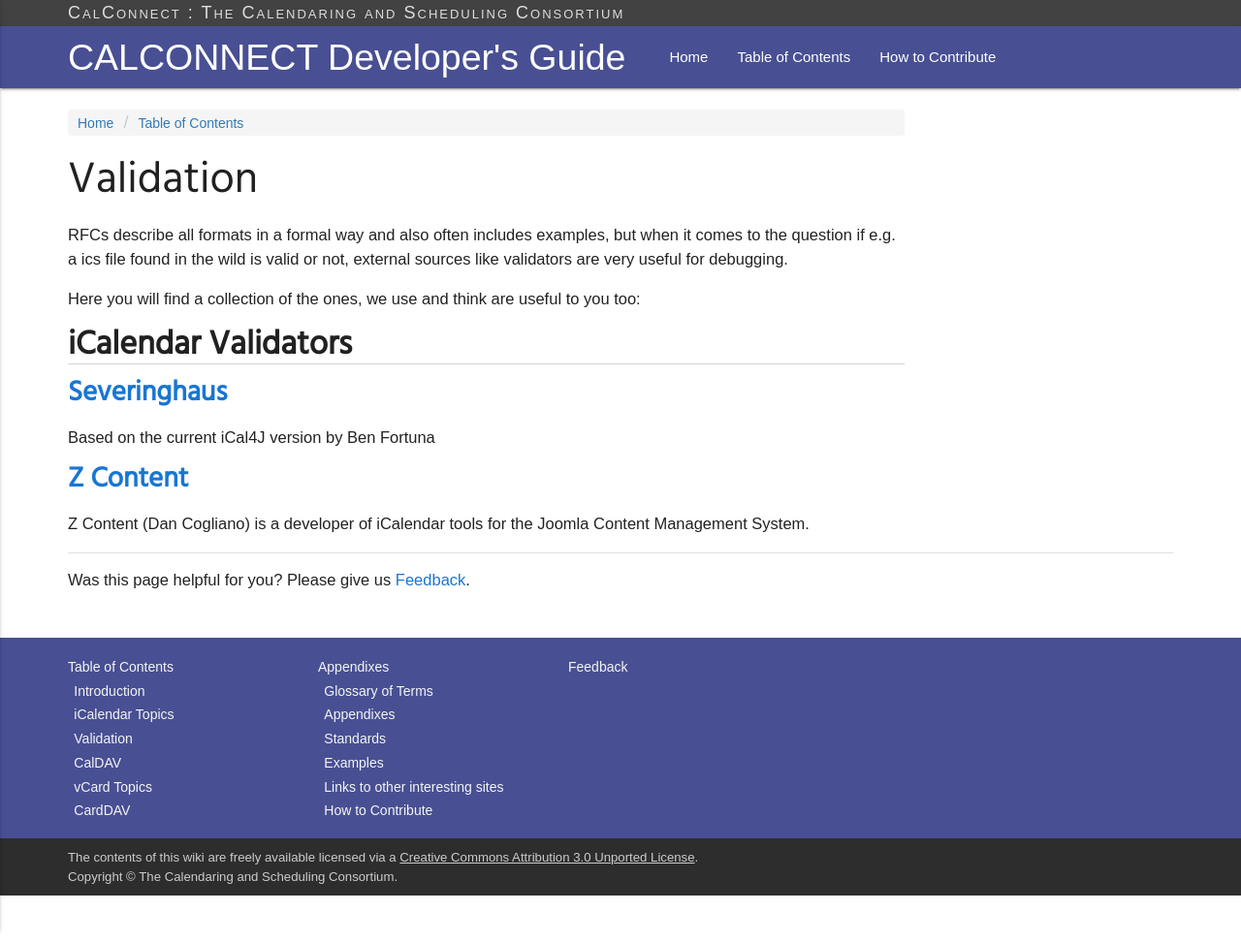
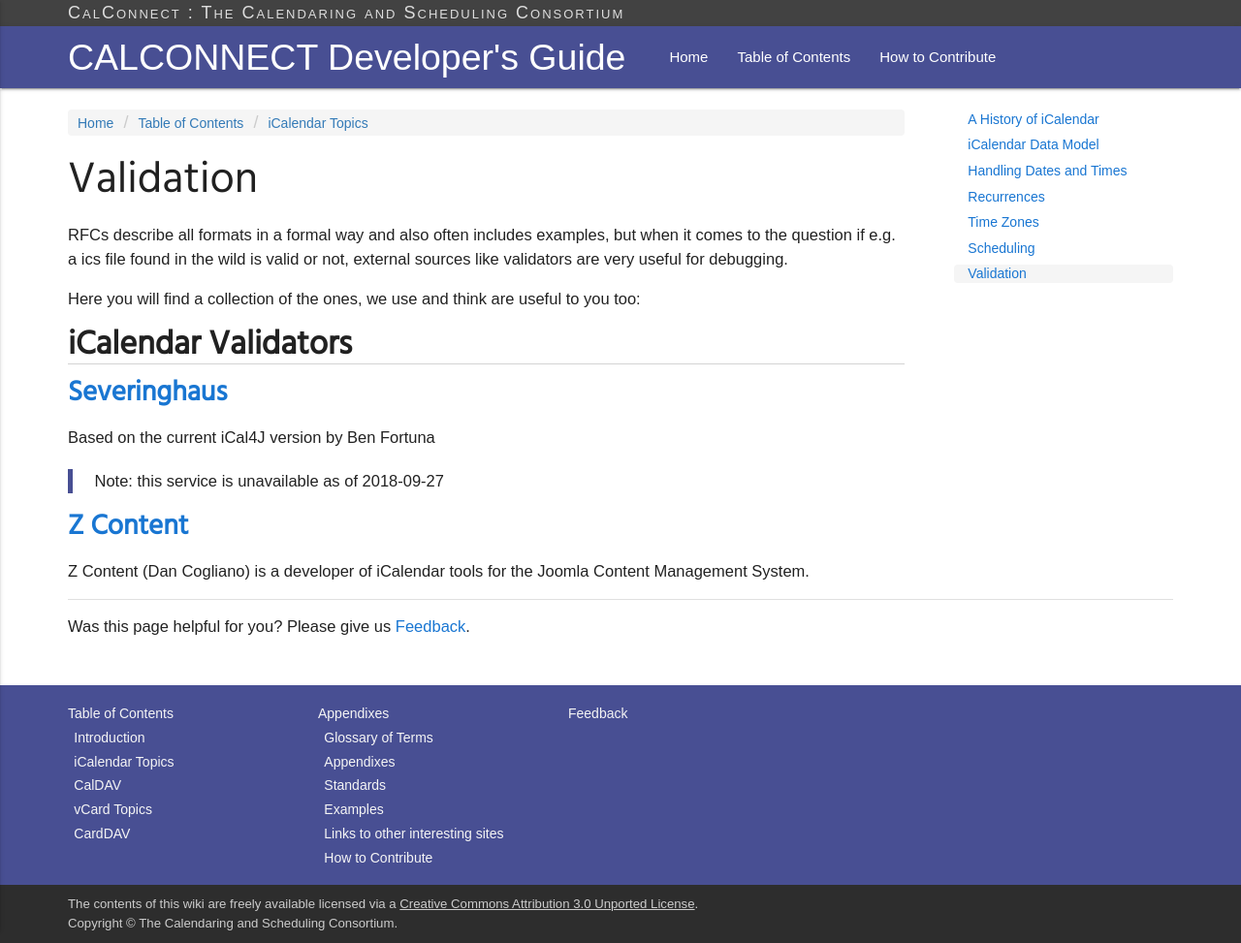
Before and after one commit to CalConnect/DEVGUIDE, a Jekyll site: the page built from _pages/Validation.md, in a window 1280 px wide. Shown: the whole page at 97% size. Built offline with Jekyll 4.4.1, drawn with Linux system fonts in a browser that asks for light colours; some web fonts are replaced; before the commit the page ends 924 px from its top, so only the background shows below that.

Commit message:
Move from root level to a subsection of iCalendar

```diff
--- a/_pages/Validation.md
+++ b/_pages/Validation.md
@@ -1,8 +1,10 @@
 ---
 layout: toc-type
 title: Validation
-parent: "/"
-order: 3
+parent: "/iCalendar-Topics"
+mainParent: "iCalendar Topics"
+parents: 'iCalendar Topics:/iCalendar-Topics'
+order: 9
 ---
 
 # Validation
@@ -16,5 +18,7 @@ Here you will find a collection of the ones, we use and think are useful to you
 ### [Severinghaus](http://severinghaus.org/projects/icv/)
 Based on the current iCal4J version by Ben Fortuna
 
+> Note: this service is unavailable as of 2018-09-27
+
 ### [Z Content](https://icalendar.org/validator.html)
 Z Content (Dan Cogliano) is a developer of iCalendar tools for the Joomla Content Management System.
```
